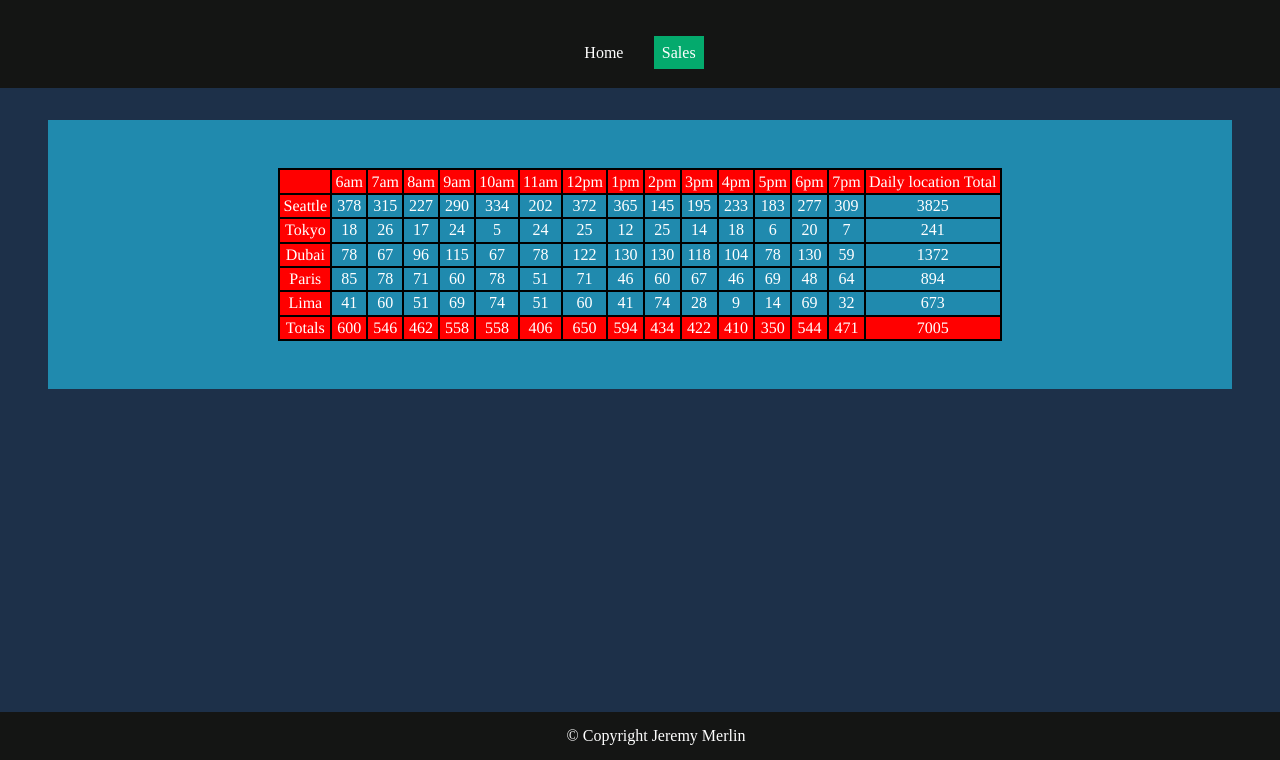
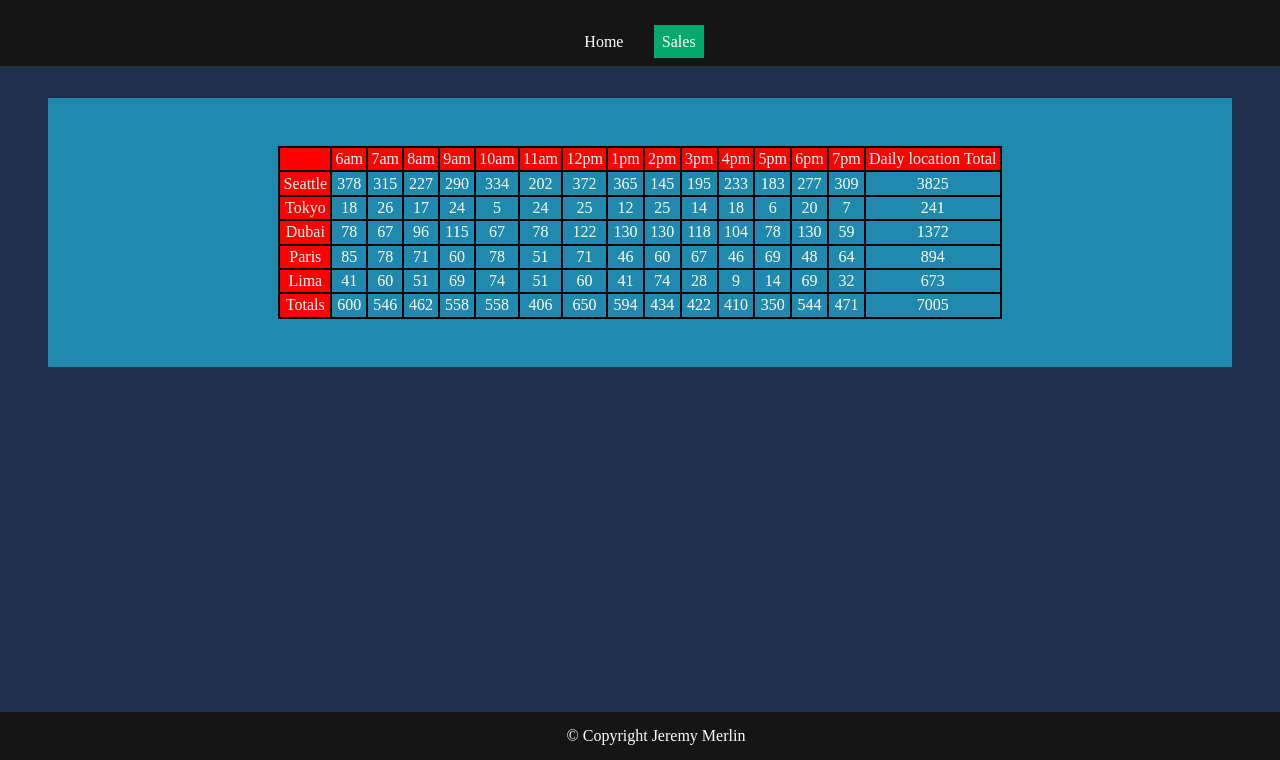
Before and after one commit to Klnder/cookie-stand, a plain HTML site: page html/sales.html in a window 1280 px wide. Shown: the part 40-800 px from the top of the page. Drawn offline with Linux system fonts and the light colour scheme.

```diff
--- a/css/style.css
+++ b/css/style.css
@@ -59,14 +59,12 @@ ul {
     flex-direction: row;
   }
 }
-li {
-  margin: 0.7rem;
-}
 
 li a {
   color: white;
   text-decoration: none;
   padding: 0.5rem;
+  margin: 0.7rem;
 }
 li a:hover {
   background-color: grey;
@@ -101,10 +99,7 @@ table {
   overflow-x: auto;
 }
 
-th,
 .tableheader {
-  font-family: times;
-  font-weight: 200;
   color: white;
   background-color: red;
 }
--- a/js/app.js
+++ b/js/app.js
@@ -72,6 +72,7 @@ footerTable();
 function headerTable() {
   // initialisation of the table
   line = document.createElement("tr");
+  line.setAttribute("class", "tableheader");
   tableHeader = document.createElement("th");
   tableHeader.textContent = "";
   line.appendChild(tableHeader);
@@ -94,6 +95,7 @@ function footerTable() {
   line = document.createElement("tr");
   tableHeader = document.createElement("th");
   tableHeader.textContent = "Totals";
+  tableHeader.setAttribute("class", "tableheader");
   line.appendChild(tableHeader);
 
   let totalOfTotal = 0;
```
